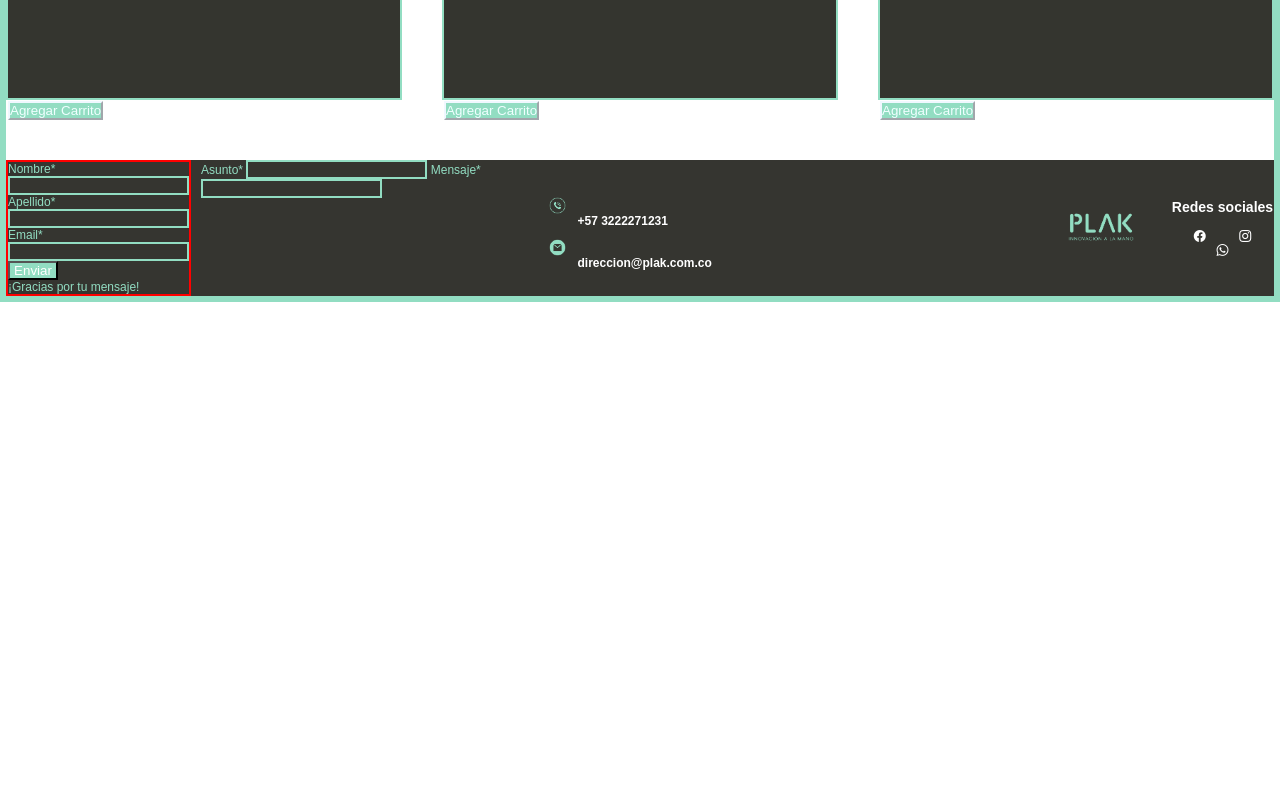
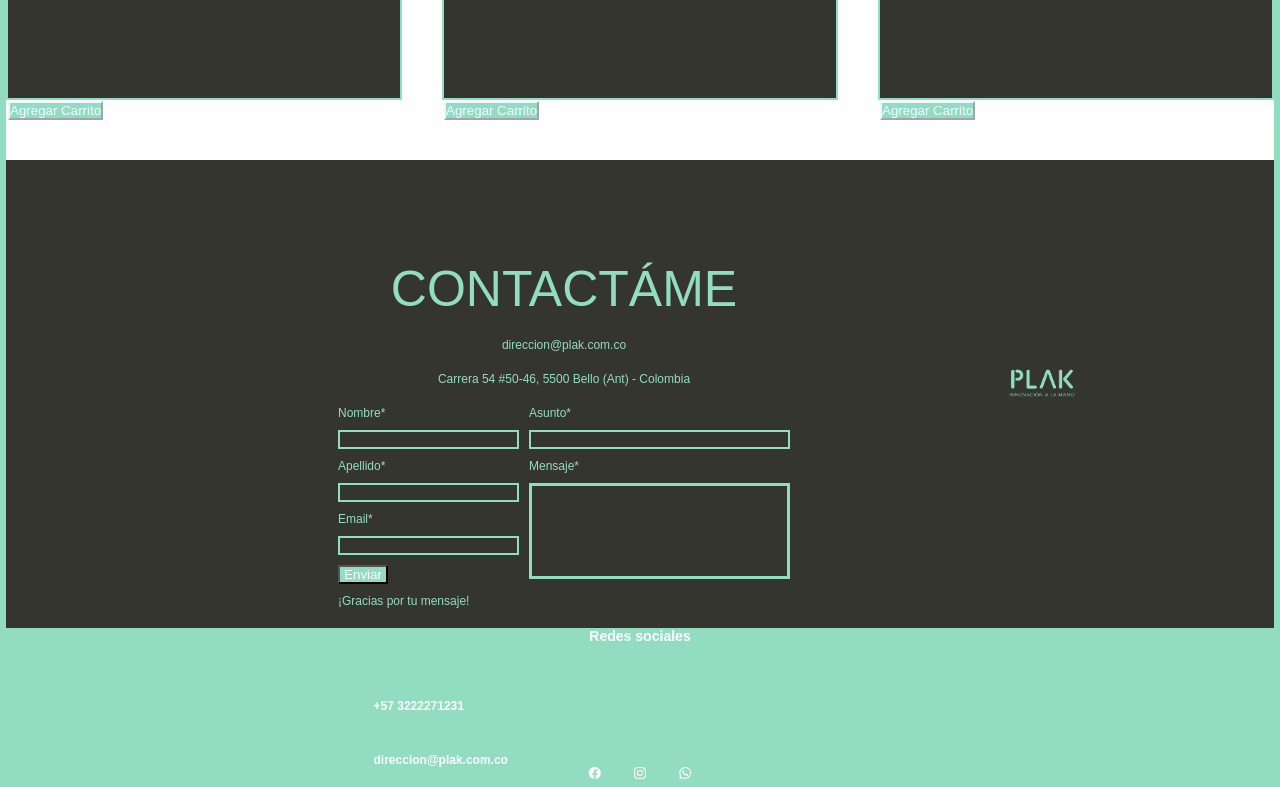
Before and after one commit to Karlox-15/activadesClase, a plain HTML site: page Actividad1/index.html in a window 1280 px wide. Shown: the part 1303-2090 px from the top of the page. Before the commit the page ends 1605 px from the top, so only its background shows below. Drawn offline with nearby package versions, Linux system fonts and the light colour scheme; a web font is replaced by a local one.

Commit message:
actualizacion actividad 2

```diff
--- a/Actividad1/Styles/index.css
+++ b/Actividad1/Styles/index.css
@@ -346,12 +346,16 @@ footer {
     gap: 20px;
     align-items: center;
     color: white;
+    flex-wrap: wrap;
+
 }
 
 .footer-form{
     color: var(--colorTexto);
     display: flex;
     flex-direction: column;
+    margin-left: 150px;
+
 
 
 }
@@ -376,13 +380,49 @@ footer {
     color: white;
 }
 .form1{
-    border: solid red 2px;
+
     display: flex;
     flex-direction: column;
+    gap: 10px;
+    margin-top: 20px;
 
 
 }
 .form2{
+    display: flex;
+    flex-direction: column;
+    gap: 10px;
+    margin-top: 20px;
+
+}
+
+.form-info{
+    display: flex;
+    flex-direction: column;
+    justify-content: center;
+    align-items: center;
+}
+
+.form-title{
+    font-size: 50px;
+    margin-top: 100px;
+    font-family: var(--tipografia);
+}
+
+.email-address{
+    margin-top: 20px;
+    }
+
+.direccion{
+    margin-top: 20px;
+
+}
+
+.textarea{
+background-color: var(--colorClaro);
+border: solid var(--colorTexto);
+color: var(--colorTexto);
+resize:none;
 
 }
 .logo-2 {
@@ -393,6 +433,20 @@ footer {
 }
 
 /* Los íconos en css y html, se toman como si fueran texto */
+
+.social-media{
+    background-color: var(--colorTexto);
+    width: 100%;
+
+
+}
+
+.phone{
+
+    display: flex;
+    flex-direction: column;
+    align-items: center;
+}
 .redesSociales {
     text-align: center;
 }
--- a/Actividad1/index.html
+++ b/Actividad1/index.html
@@ -206,6 +206,15 @@
     <!-- división de contenido contáctenos -->
     <section class="footer-form">
 
+      <article class="form-info">
+        <p class="form-title">CONTACTÁME</p>
+        <p class="email-address">direccion@plak.com.co</p>
+        <p class="direccion">Carrera 54 #50-46, 5500 Bello (Ant) - Colombia</p>
+
+
+      </article>
+
+
       <form class="contact-form" action="">
         <div class="form1">
           <label for="">Nombre*</label>
@@ -220,8 +229,13 @@
         <div class="form2">
           <label for="">Asunto*</label>
           <input class="input" type="text">
+
           <label for="">Mensaje*</label>
-          <input class="input" type="text">
+
+          <textarea class="textarea" id="w3review" name="w3review" rows="6" cols="30">
+
+
+            </textarea>
         </div>
 
 
@@ -230,14 +244,7 @@
 
     </section>
 
-    <div>
 
-      <ol>
-        <h4><img class="logo4" src="./assets/Logo/whatsapp.png" alt="whatsapp1">+57 3222271231</h4>
-        <h4><img class="logo5" src="./assets/Logo/web.png" alt="correo">direccion@plak.com.co</h4>
-
-      </ol>
-    </div>
     <!-- división de contenido logo -->
     <div>
       <img class="logo-2" src="./assets/Logo/PLAK TRANSPARENTE-02.png" alt="logo">
@@ -245,8 +252,18 @@
 
     <!-- división de contenido redes sociales -->
     <!-- ARTICLE -> también es un contenedor, pero de elementos que se realcionan entre sí -->
-    <article>
+    <article class="social-media">
+
       <h3>Redes sociales</h3>
+
+      <div class="phone">
+
+        <ol>
+          <h4><img class="logo4" src="./assets/Logo/whatsapp.png" alt="whatsapp1">+57 3222271231</h4>
+          <h4><img class="logo5" src="./assets/Logo/web.png" alt="correo">direccion@plak.com.co</h4>
+
+        </ol>
+      </div>
 
       <div class="redesSociales">
         <!-- la etiqueta i -> ÍCONOS -->
```
